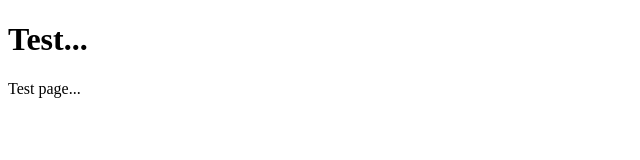
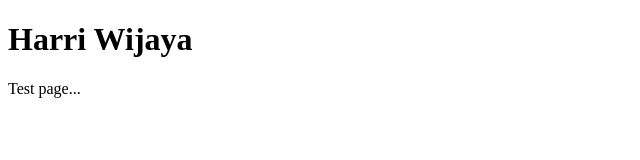
Before and after one commit to harriwijaya/harriwijaya.github.io, a plain HTML site: page index.html in a window 1280 px wide. Shown: the whole page, without its empty margins (0-640 px from the left). Drawn offline with Linux system fonts and the light colour scheme.

Commit message:
Update index.html

```diff
--- a/index.html
+++ b/index.html
@@ -1,7 +1,7 @@
 <!DOCTYPE html>
 <html>
 <body>
-<h1>Test...</h1>
+<h1>Harri Wijaya</h1>
 <p>Test page...</p>
 </body>
 </html>
```
